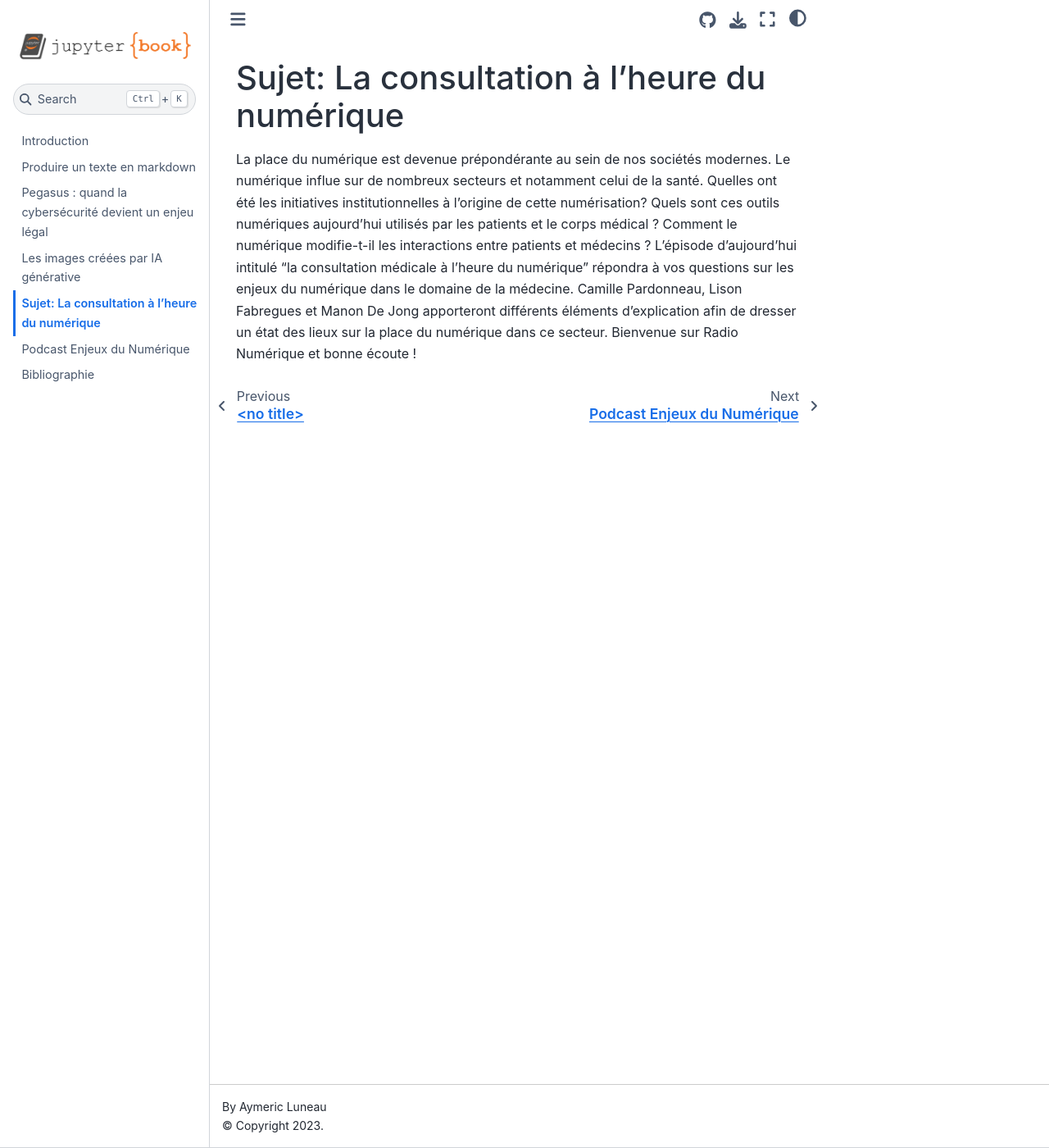
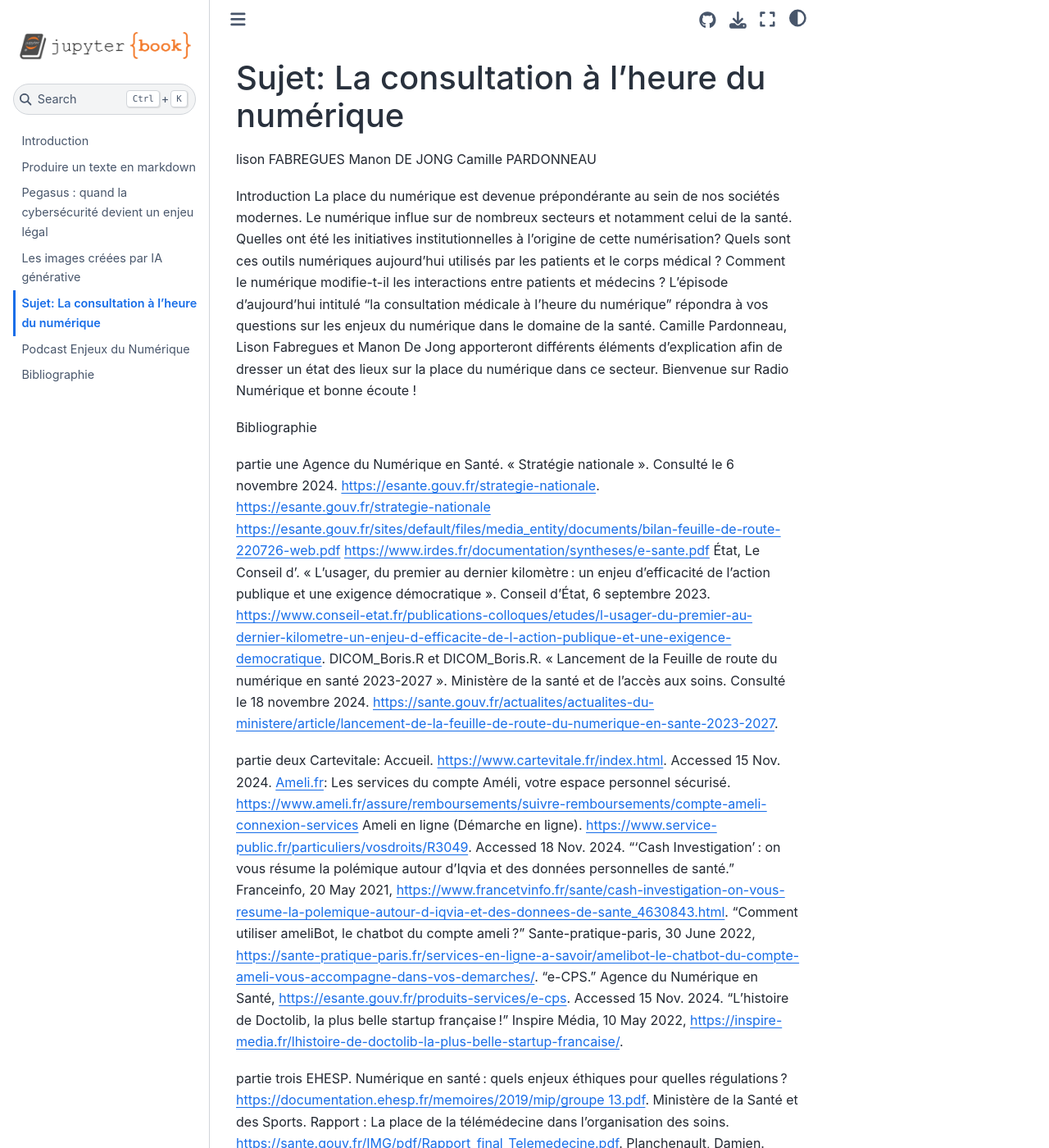
Before and after one commit to luneauaymeric/digital_culture_collective_page, a Jupyter Book: the page built from medecine_num/medecine_num.md, in a window 1280 px wide and 1400 px high. Shown: the whole window at 82% size. Built offline with Jupyter Book 1.0.4 settings and Sphinx 7.4.7 and the Sphinx Book theme 1.1.4, drawn with Linux system fonts in a browser that asks for light colours; some of the changed text lies outside the part shown.

Commit message:
Update medecine_num.md

```diff
--- a/medecine_num/medecine_num.md
+++ b/medecine_num/medecine_num.md
@@ -1,5 +1,37 @@
 # Sujet: La consultation à l'heure du numérique
 
-La place du numérique est devenue prépondérante au sein de nos sociétés modernes. Le numérique influe sur de nombreux secteurs et notamment celui de la santé.
-Quelles ont été les initiatives institutionnelles à l'origine de cette numérisation? Quels sont ces outils numériques aujourd’hui utilisés par les patients et le corps médical ? Comment le numérique modifie-t-il les interactions entre patients et médecins ?
-L’épisode d’aujourd’hui intitulé “la consultation médicale à l’heure du numérique” répondra à vos questions sur les enjeux du numérique dans le domaine de la médecine. Camille Pardonneau, Lison Fabregues et Manon De Jong apporteront différents éléments d’explication afin de dresser un état des lieux sur la place du numérique dans ce secteur. Bienvenue sur Radio Numérique et bonne écoute !
+lison FABREGUES Manon DE JONG Camille PARDONNEAU
+
+Introduction
+La place du numérique est devenue prépondérante au sein de nos sociétés modernes. Le numérique influe sur de nombreux secteurs et notamment celui de la santé. Quelles ont été les initiatives institutionnelles à l'origine de cette numérisation? Quels sont ces outils numériques aujourd’hui utilisés par les patients et le corps médical ? Comment le numérique modifie-t-il les interactions entre patients et médecins ? L’épisode d’aujourd’hui intitulé “la consultation médicale à l’heure du numérique” répondra à vos questions sur les enjeux du numérique dans le domaine de la santé. Camille Pardonneau, Lison Fabregues et Manon De Jong apporteront différents éléments d’explication afin de dresser un état des lieux sur la place du numérique dans ce secteur. Bienvenue sur Radio Numérique et bonne écoute !
+
+Bibliographie
+
+partie une
+Agence du Numérique en Santé. « Stratégie nationale ». Consulté le  6 novembre 2024. https://esante.gouv.fr/strategie-nationale.
+https://esante.gouv.fr/strategie-nationale
+https://esante.gouv.fr/sites/default/files/media_entity/documents/bilan-feuille-de-route-220726-web.pdf
+https://www.irdes.fr/documentation/syntheses/e-sante.pdf
+État, Le Conseil d’. « L’usager, du premier au dernier kilomètre : un enjeu d’efficacité de l’action publique et une exigence démocratique ». Conseil d’État, 6 septembre 2023. https://www.conseil-etat.fr/publications-colloques/etudes/l-usager-du-premier-au-dernier-kilometre-un-enjeu-d-efficacite-de-l-action-publique-et-une-exigence-democratique.
+DICOM_Boris.R et DICOM_Boris.R. « Lancement de la Feuille de route du numérique en santé 2023-2027 ». Ministère de la santé et de l’accès aux soins. Consulté le 18 novembre 2024. https://sante.gouv.fr/actualites/actualites-du-ministere/article/lancement-de-la-feuille-de-route-du-numerique-en-sante-2023-2027.
+
+partie deux
+Cartevitale: Accueil. https://www.cartevitale.fr/index.html. Accessed 15 Nov. 2024.
+Ameli.fr: Les services du compte Améli, votre espace personnel sécurisé. https://www.ameli.fr/assure/remboursements/suivre-remboursements/compte-ameli-connexion-services
+Ameli en ligne (Démarche en ligne). https://www.service-public.fr/particuliers/vosdroits/R3049. Accessed 18 Nov. 2024.
+“‘Cash Investigation’ : on vous résume la polémique autour d’Iqvia et des données personnelles de santé.” Franceinfo, 20 May 2021, https://www.francetvinfo.fr/sante/cash-investigation-on-vous-resume-la-polemique-autour-d-iqvia-et-des-donnees-de-sante_4630843.html.
+“Comment utiliser ameliBot, le chatbot du compte ameli ?” Sante-pratique-paris, 30 June 2022, https://sante-pratique-paris.fr/services-en-ligne-a-savoir/amelibot-le-chatbot-du-compte-ameli-vous-accompagne-dans-vos-demarches/.
+“e-CPS.” Agence du Numérique en Santé, https://esante.gouv.fr/produits-services/e-cps. Accessed 15 Nov. 2024.
+ “L’histoire de Doctolib, la plus belle startup française !” Inspire Média, 10 May 2022, https://inspire-media.fr/lhistoire-de-doctolib-la-plus-belle-startup-francaise/.
+
+partie trois
+EHESP. Numérique en santé : quels enjeux éthiques pour quelles régulations ? https://documentation.ehesp.fr/memoires/2019/mip/groupe%2013.pdf.
+Ministère de la Santé et des Sports. Rapport : La place de la télémédecine dans l’organisation des soins. https://sante.gouv.fr/IMG/pdf/Rapport_final_Telemedecine.pdf.
+Planchenault, Damien. Impacts de la santé numérique dans la pratique des médecins généralistes. octobre 2021, p. 66. dumas.ccsd.cnrs.fr, https://dumas.ccsd.cnrs.fr/dumas-03435598.
+Schaeverbeke, Pr Thierry. « La relation médecin-malade à l’heure du numérique : enjeux juridiques et éthiques ». Repères en Gériatrie, 26 mars 2024, https://geriatries.fr/la-relation-medecin-malade-a-lheure-du-numerique-enjeux-juridiques-et-ethiques/.
+
+Partie interviews :
+Julia Aubin, 19 ans, étudiante en deuxième d’études de médecine, Besançon
+François Aubin, 62 ans, docteur en dermatologie, Chef du Service de Dermatologie au CHU de Besançon, Besançon
+Agnès Bartod, 55 ans, dermatologue à la Polyclinique de Franche-Comté, Besançon
+Joséphine Baignères, 19 ans, étudiante en deuxième année du Collège Universitaire de Sciences Po, Reims
```
